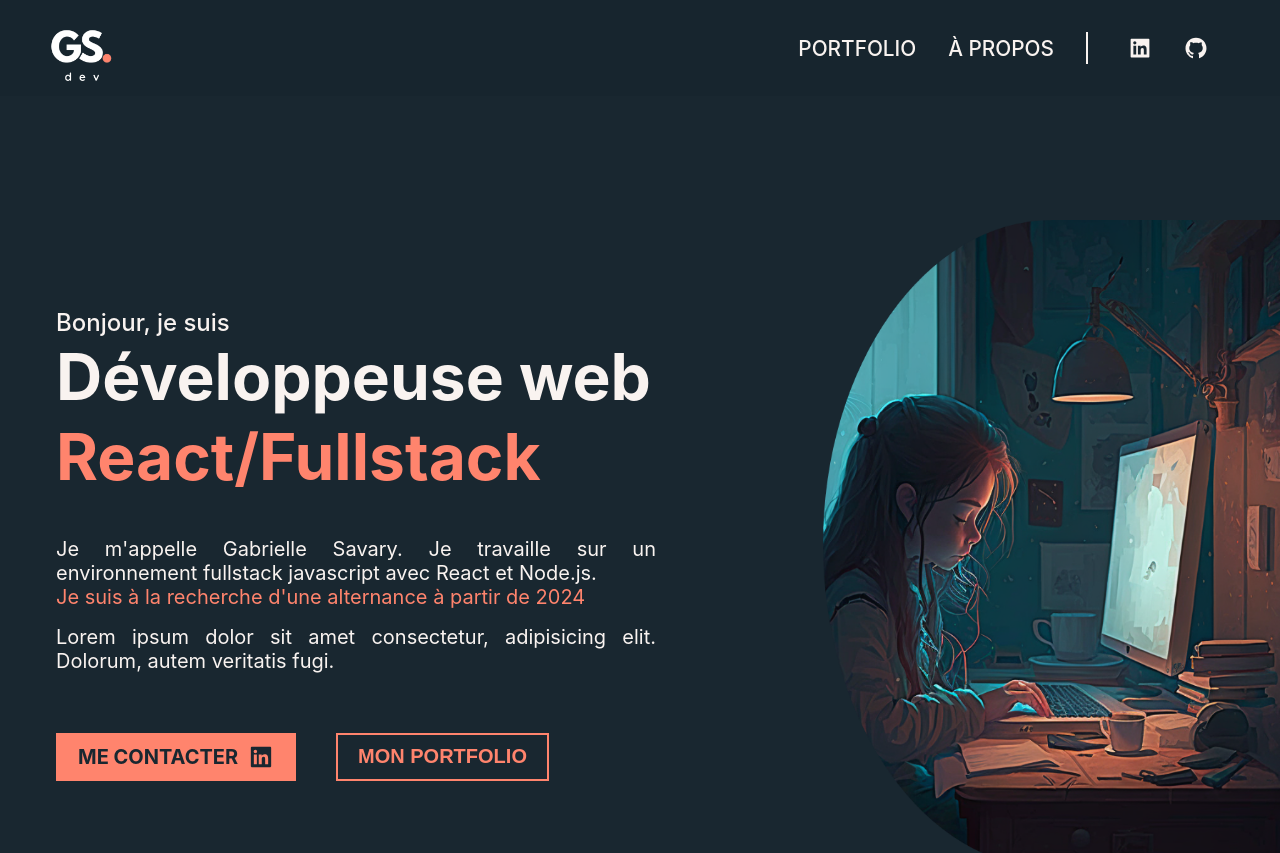
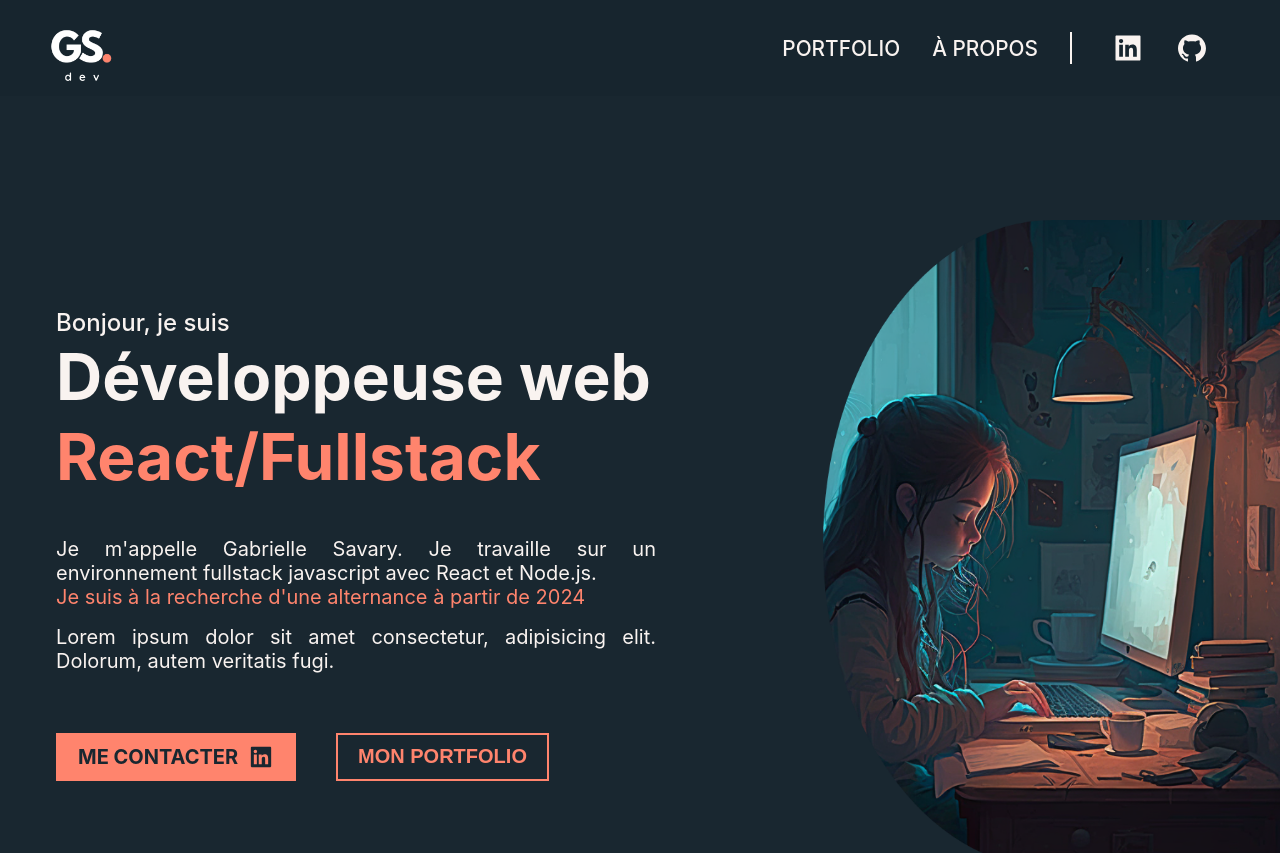
Before and after one commit to Gabrielle-SAVARY/portfolio, a React (Vite) app: page / in a window 1280 px wide. Shown: the top 853 px of the page. Built offline with nearby package versions, Linux system fonts and the light colour scheme.

Commit message:
Social Media Icon: update size

```diff
--- a/src/components/SocialMedia/index.tsx
+++ b/src/components/SocialMedia/index.tsx
@@ -9,7 +9,7 @@ interface SocialMediaProps {
 
 function SocialMedia({ mediaName, mediaLink, mediaIconColor }: SocialMediaProps) {
   const socialMediaName = `social-media_${mediaName}`;
-  const iconStyle = { fontSize: '24px', color: 'inherit' };
+  const iconStyle = { fontSize: '32px', color: 'inherit' };
 
   // Icone en fonction du nom du media
   const socialMediaIcon = (media: string) => {
```
